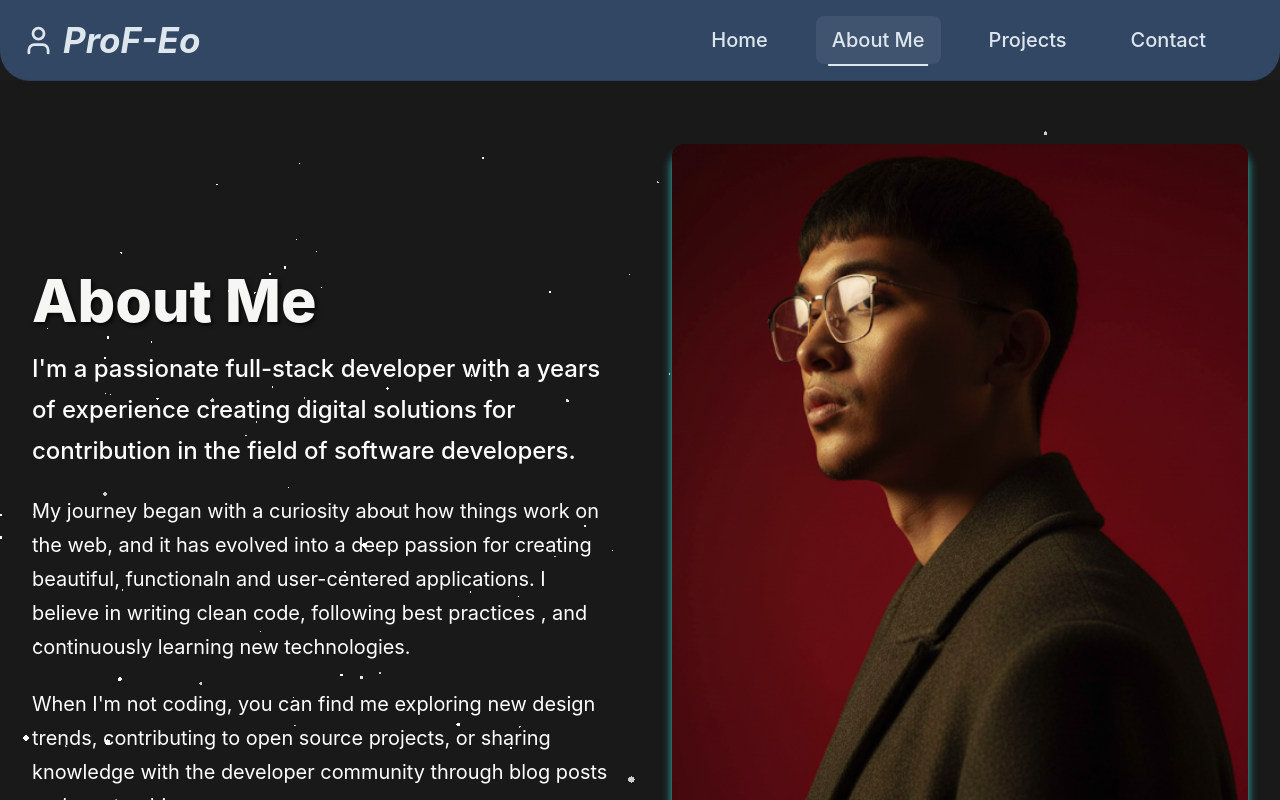
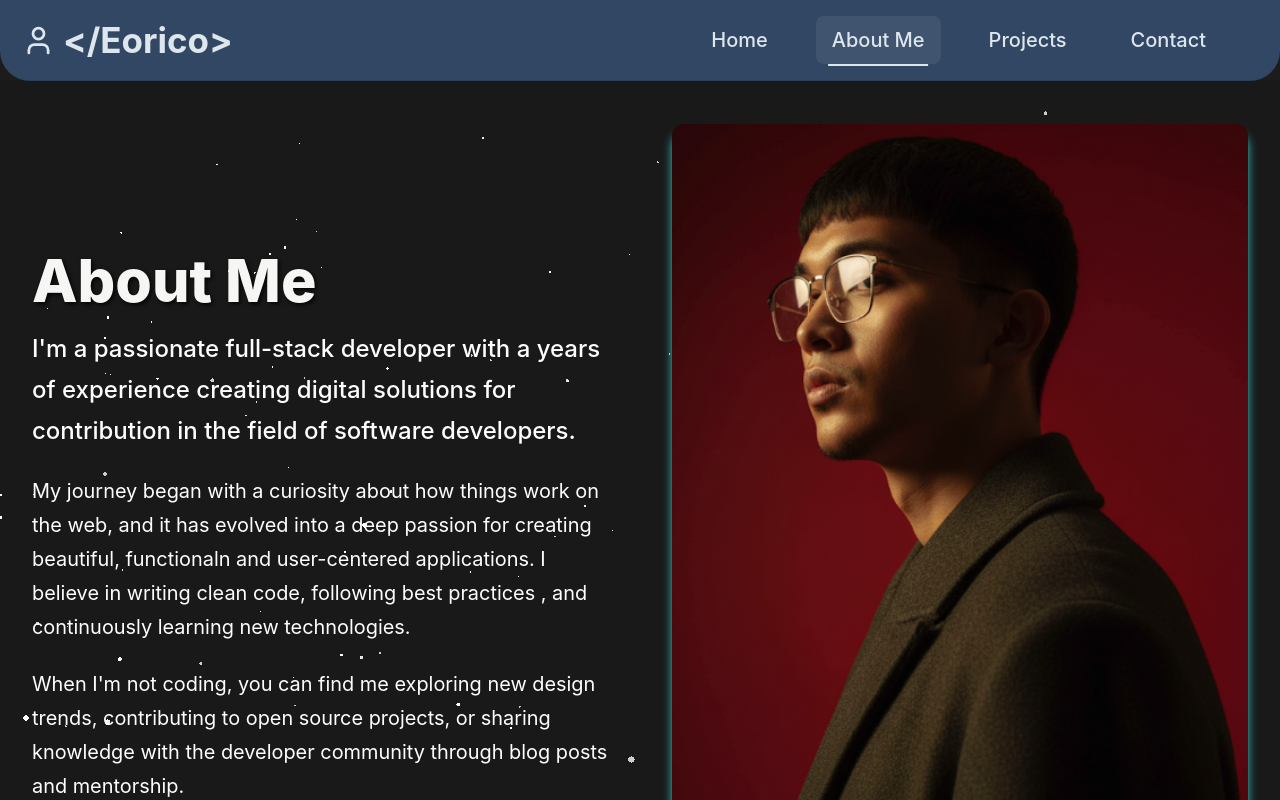
Before and after one commit to Eorico/Pofeo, a React (Vite) app: page /about in a window 1280 px wide. Shown: the top 800 px of the page. Built offline with nearby package versions, Linux system fonts and the light colour scheme.

Commit message:
just fix minimal overlapping background in the navbar

```diff
--- a/index.html
+++ b/index.html
@@ -4,7 +4,7 @@
     <meta charset="UTF-8" />
     <link rel="icon" type="image/svg+xml" href="/assets/Logo.svg" />
     <meta name="viewport" content="width=device-width, initial-scale=1.0" />
-    <title>PoFeo</title>
+    <title></Eorico></title>
   </head>
   <body>
     <div id="root"></div>
--- a/src/components/NavBar.tsx
+++ b/src/components/NavBar.tsx
@@ -56,7 +56,7 @@ const Nav: React.FC = () => {
             <div className="navContainer">
                 <Link to="/" className="navLogo" onClick={closeMenu}>
                     <User size={33}/>
-                    <span>ProF-Eo</span>
+                    <span>{'</Eorico>'}</span>
                 </Link>
                 <div className={`navMenu ${openMenu ? 'active' : ''}`}>
                     {navItem.map((item) => (
--- a/src/styles/About.css
+++ b/src/styles/About.css
@@ -10,6 +10,7 @@
     position: relative;
     padding: 4rem 0;
     background: #191919;
+    margin-top: -20px;
 }
 
 .about-Content {
--- a/src/styles/Contact.css
+++ b/src/styles/Contact.css
@@ -15,6 +15,7 @@
   color: white;
   text-align: center;
   position: relative;
+  margin-top: -20px;
 }
 
 .contact-header::before {
--- a/src/styles/Home.css
+++ b/src/styles/Home.css
@@ -12,6 +12,7 @@
   color: white;
   position: relative;
   overflow: hidden;
+  margin-top: -20px;
 }
 
 .hero::before {
--- a/src/styles/Nav.css
+++ b/src/styles/Nav.css
@@ -34,7 +34,6 @@
     align-items: center;
     gap: 0.5rem;
     font-size: 35px;
-    font-style: italic;
     font-weight: 700;
     color: #DDE6ED;
     text-decoration: none;
--- a/src/styles/Project.css
+++ b/src/styles/Project.css
@@ -10,6 +10,7 @@
   color: white;
   text-align: center;
   position: relative;
+  margin-top: -20px;
 }
 
 .project-header::before {
```
Also changed, not shown: public/assets/eoLogo.png (added), public/assets/navlogoEo.png (added).
